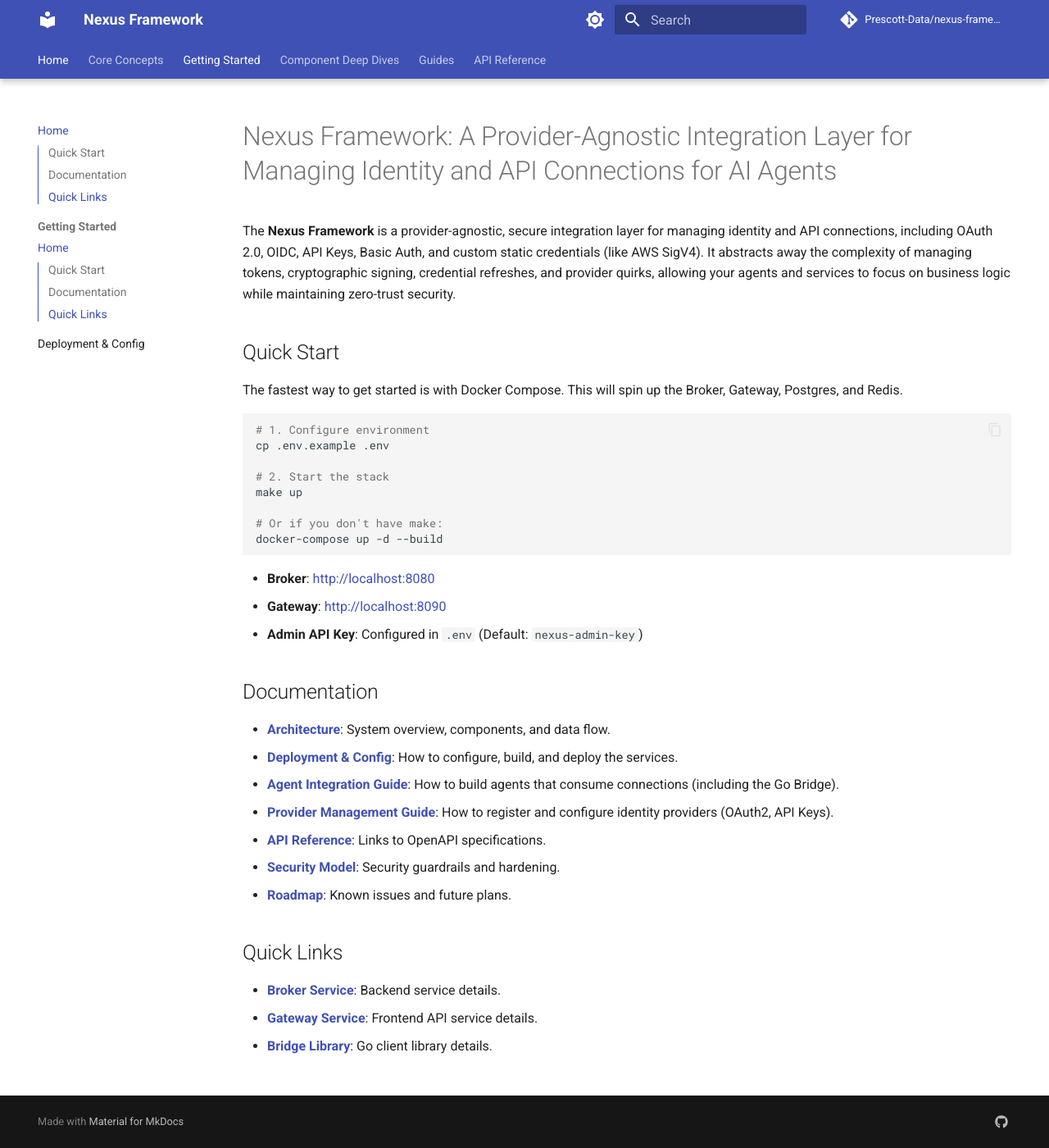
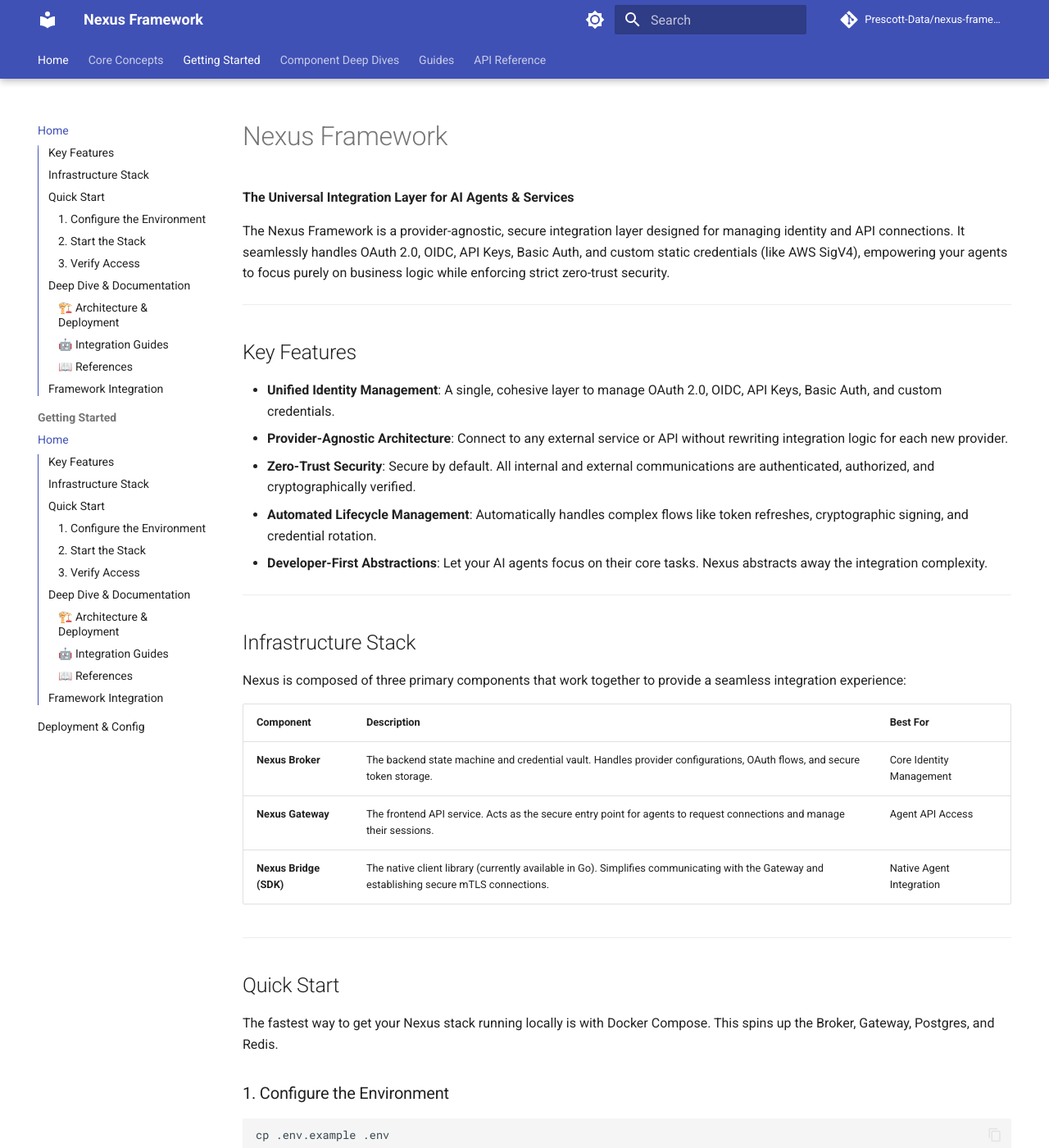
Before and after one commit to Prescott-Data/nexus-framework, an MkDocs documentation site: the page built from docs/index.md, in a window 1280 px wide and 1400 px high. Shown: the whole window at 82% size. Built offline with MkDocs 1.6.1 and Material for MkDocs 9.7.7, drawn with Linux system fonts in a browser that asks for light colours; comment, search, counter and statistics services are not loaded; some of the changed text lies outside the part shown.

Commit message:
updated documentation

````diff
--- a/docs/index.md
+++ b/docs/index.md
@@ -1,38 +1,75 @@
-# Nexus Framework: A Provider-Agnostic Integration Layer for Managing Identity and API Connections for AI Agents
+# Nexus Framework
 
-The **Nexus Framework** is a provider-agnostic, secure integration layer for managing identity and API connections, including OAuth 2.0, OIDC, API Keys, Basic Auth, and custom static credentials (like AWS SigV4). It abstracts away the complexity of managing tokens, cryptographic signing, credential refreshes, and provider quirks, allowing your agents and services to focus on business logic while maintaining zero-trust security.
+**The Universal Integration Layer for AI Agents & Services**
+
+The Nexus Framework is a provider-agnostic, secure integration layer designed for managing identity and API connections. It seamlessly handles OAuth 2.0, OIDC, API Keys, Basic Auth, and custom static credentials (like AWS SigV4), empowering your agents to focus purely on business logic while enforcing strict zero-trust security.
+
+---
+
+## Key Features
+
+- **Unified Identity Management**: A single, cohesive layer to manage OAuth 2.0, OIDC, API Keys, Basic Auth, and custom credentials.
+- **Provider-Agnostic Architecture**: Connect to any external service or API without rewriting integration logic for each new provider.
+- **Zero-Trust Security**: Secure by default. All internal and external communications are authenticated, authorized, and cryptographically verified.
+- **Automated Lifecycle Management**: Automatically handles complex flows like token refreshes, cryptographic signing, and credential rotation.
+- **Developer-First Abstractions**: Let your AI agents focus on their core tasks. Nexus abstracts away the integration complexity.
+
+---
+
+## Infrastructure Stack
+
+Nexus is composed of three primary components that work together to provide a seamless integration experience:
+
+| Component | Description | Best For |
+| :--- | :--- | :--- |
+| **Nexus Broker** | The backend state machine and credential vault. Handles provider configurations, OAuth flows, and secure token storage. | Core Identity Management |
+| **Nexus Gateway** | The frontend API service. Acts as the secure entry point for agents to request connections and manage their sessions. | Agent API Access |
+| **Nexus Bridge (SDK)** | The native client library (currently available in Go). Simplifies communicating with the Gateway and establishing secure mTLS connections. | Native Agent Integration |
+
+---
 
 ## Quick Start
 
-The fastest way to get started is with Docker Compose. This will spin up the Broker, Gateway, Postgres, and Redis.
+The fastest way to get your Nexus stack running locally is with Docker Compose. This spins up the Broker, Gateway, Postgres, and Redis.
 
+### 1. Configure the Environment
 ```bash
-# 1. Configure environment
 cp .env.example .env
+```
+*(Ensure you review the critical configuration variables like `STATE_KEY` and `API_KEYS` in your `.env` file).*
 
-# 2. Start the stack
+### 2. Start the Stack
+```bash
 make up
-
-# Or if you don't have make:
-docker-compose up -d --build
+# Or using docker-compose directly:
+# docker-compose up -d --build
 ```
 
-- **Broker**: <http://localhost:8080>
-- **Gateway**: <http://localhost:8090>
-- **Admin API Key**: Configured in `.env` (Default: `nexus-admin-key`)
+### 3. Verify Access
+- **Broker API**: `http://localhost:8080`
+- **Gateway API**: `http://localhost:8090`
 
-## Documentation
+---
 
-- **[Architecture](architecture.md)**: System overview, components, and data flow.
-- **[Deployment & Config](deployment.md)**: How to configure, build, and deploy the services.
-- **[Agent Integration Guide](guides/integrating-agents.md)**: How to build agents that consume connections (including the Go Bridge).
-- **[Provider Management Guide](guides/managing-providers.md)**: How to register and configure identity providers (OAuth2, API Keys).
-- **[API Reference](reference/api.md)**: Links to OpenAPI specifications.
-- **[Security Model](reference/security-model.md)**: Security guardrails and hardening.
-- **[Roadmap](ROADMAP.md)**: Known issues and future plans.
+## Deep Dive & Documentation
 
-## Quick Links
+Explore the comprehensive guides to master the Nexus Framework:
 
-- **[Broker Service](nexus-broker/README.md)**: Backend service details.
-- **[Gateway Service](nexus-gateway/README.md)**: Frontend API service details.
-- **[Bridge Library](nexus-bridge/README.md)**: Go client library details.
+### 🏗️ Architecture & Deployment
+*   [**System Architecture**](architecture.md) - Deep dive into components, network topology, and data flow.
+*   [**Deployment Guide**](deployment.md) - Learn how to configure, build, and deploy Nexus for production environments.
+*   [**Security Model**](reference/security-model.md) - Understand the security guardrails, zero-trust principles, and system hardening.
+
+### 🤖 Integration Guides
+*   [**Agent Integration Guide**](guides/integrating-agents.md) - Learn how to build AI agents that securely consume connections via Nexus.
+*   [**Provider Management Guide**](guides/managing-providers.md) - Step-by-step instructions on registering and configuring identity providers.
+
+### 📖 References
+*   [**API Reference**](reference/api.md) - Explore the full OpenAPI specifications for the Broker and Gateway.
+*   [**Roadmap**](ROADMAP.md) - View known issues, planned enhancements, and upcoming features.
+
+---
+
+## Framework Integration
+
+The Nexus Framework is designed to be highly composable and integrates smoothly into larger AI agent ecosystems. By standardizing the connection layer, it allows orchestration frameworks to dynamically provision access to external tools and APIs on behalf of agents, ensuring that credentials never leak into the agent's context.
````
Also changed, not shown: README.md (+101 -24 lines).
